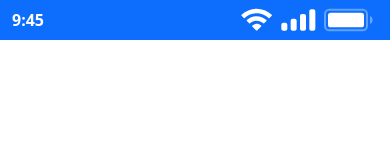
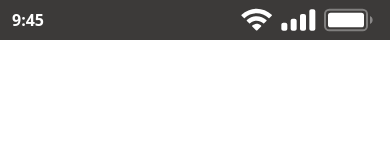
Before and after one commit to wayungi/portfolio_with_bootstrap, a website: page index.html in a window 390 px wide. Drawn offline with nearby package versions, Linux system fonts and the light colour scheme.

Commit message:
Add background color to time-bar

```diff
--- a/index.html
+++ b/index.html
@@ -5,11 +5,12 @@
     <meta http-equiv="X-UA-Compatible" content="IE=edge">
     <meta name="viewport" content="width=device-width, initial-scale=1.0">
     <link rel="stylesheet" href="node_modules/bootstrap/dist/css/bootstrap.min.css">
+   <link rel="stylesheet" href="style.css">
     <title>Document</title>
 </head>
 <body>
-    <div class="container-fluid bg-primary">
-        <div class="row pt-2 pb-2">
+    <div class="container-fluid bg-warning">
+        <div class="row pt-2 pb-2 d-sm-none time-bar">
            <div class="col text-white fw-bold">
                <time>9:45</time>
            </div>
--- /dev/null
+++ b/style.css
@@ -0,0 +1,3 @@
+.time-bar {
+    background-color: #3C3A39;
+}
```
